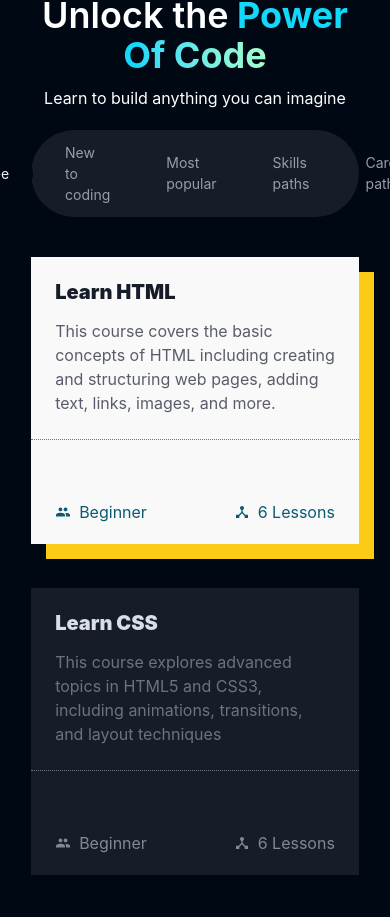
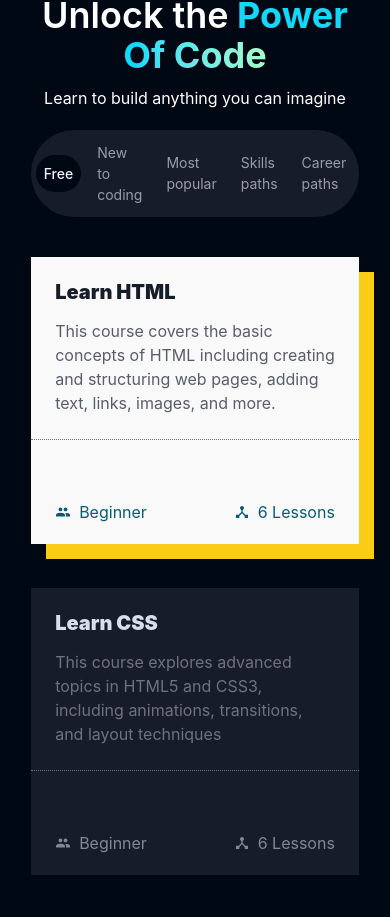
Before and after one commit to princepal09/StudyNotion, a React (Vite) app in the folder client/: page / in a window 390 px wide. Shown: the part 2713-3630 px from the top of the page. Built offline with nearby package versions, Linux system fonts and the light colour scheme; no server answers.

Commit message:
home section responsiveness done

```diff
--- a/client/src/components/core/HomePage/ExploreMore.jsx
+++ b/client/src/components/core/HomePage/ExploreMore.jsx
@@ -36,8 +36,8 @@ const ExploreMore = () => {
       <div className="flex justify-center w-full  items-center gap-2 py-1 px-2 lg:w-[60%] mx-auto bg-richblack-800 rounded-full items-center mt-5">
         {tabsName.map((elem, idx) => {
           return (
-            <div className={`lg:text-[16px] text-[14px] flex gap-2  ${currTab === elem ? "bg-richblack-900 text-richblack-5 font-meidum " :
-              "text-richblack-200 "} rounded-full   transition-all duration-200 cursor-pointer hover:bg-richblack-900 hover:text-richblack-5 px-6 py-2`}
+            <div className={`lg:text-[16px] text-[14px] flex gap-2  ${currTab === elem ? "bg-richblack-900 text-richblack-5 font-medium " :
+              "text-richblack-200 "} rounded-full   transition-all duration-200 cursor-pointer hover:bg-richblack-900 hover:text-richblack-5 px-2 md:px-6 py-2`}
               key={idx} onClick={() => setMyCards(elem)} >
               {elem}
             </div>
```
